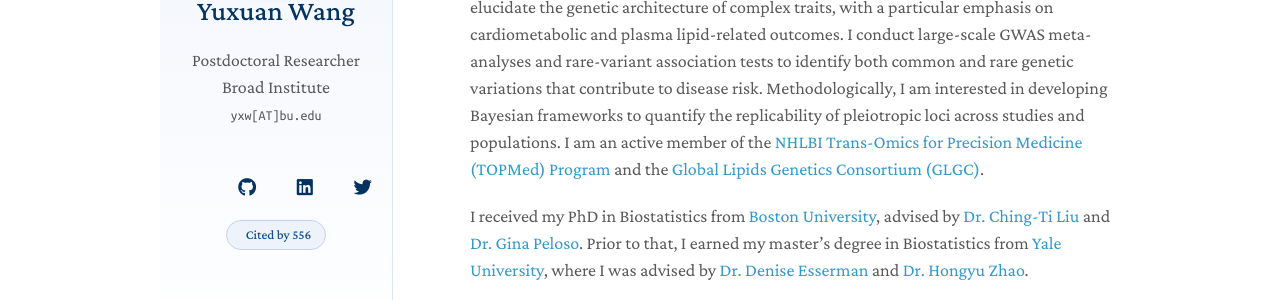
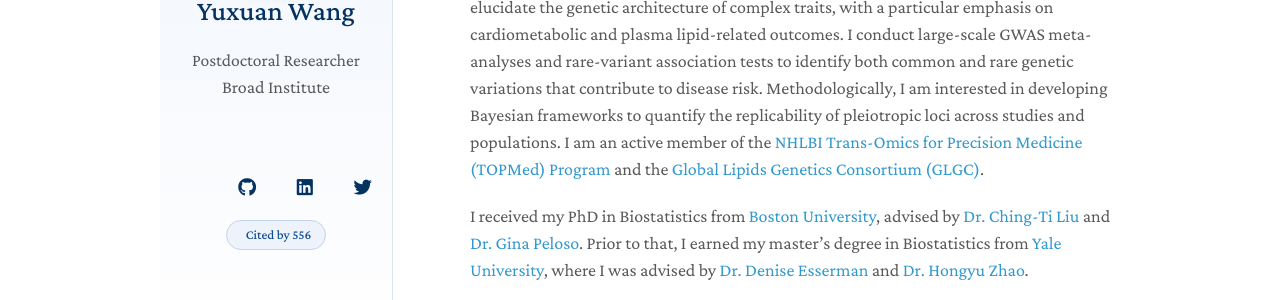
Before and after one commit to yxwyx/yxwyx.github.io, a Jekyll site: the page built from index.md, in a window 1280 px wide. Shown: the part 234-534 px from the top of the page. Built offline with Jekyll 4.4.1, drawn with Linux system fonts in a browser that asks for light colours; nearby versions of some CDN libraries; a style sheet for code colours, icons or effects is not loaded.

Commit message:
Update _config.yml

```diff
--- a/_config.yml
+++ b/_config.yml
@@ -3,7 +3,7 @@ title: Yuxuan Wang
 position: Postdoctoral Researcher
 affiliation: Broad Institute
 affiliation_link: https://www.broadinstitute.org/
-email: yxw[AT]bu.edu
+email:
 url: https://www.yuxuanwang.org
 canonical: https://www.yuxuanwang.org
 
```
